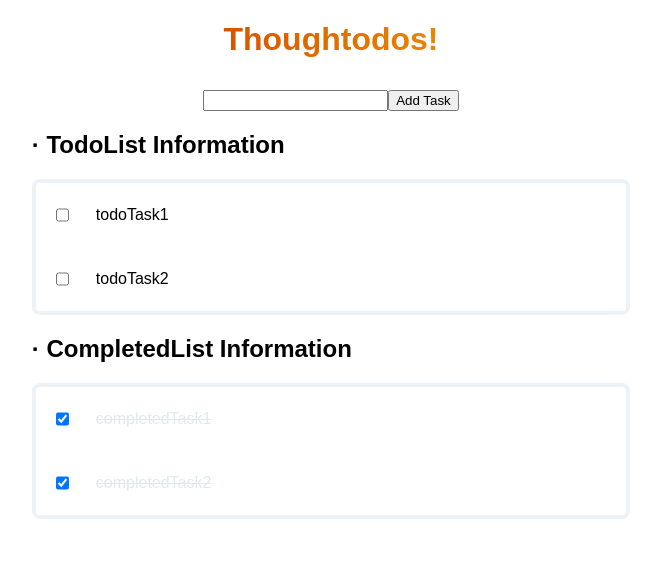
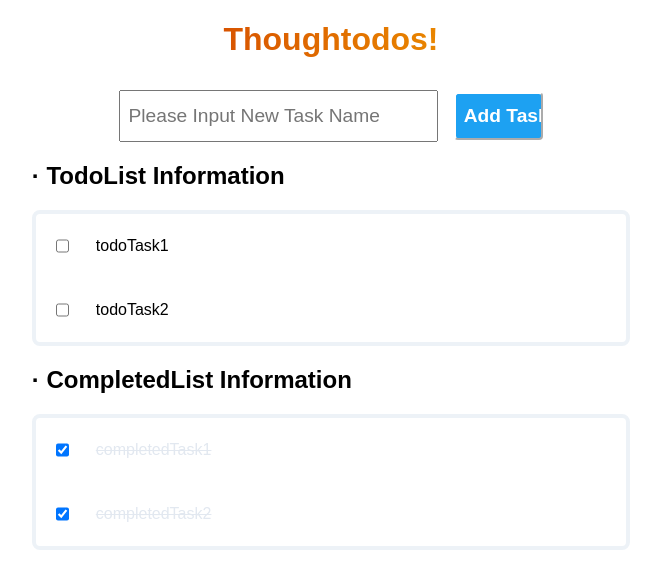
Before and after one commit to charlotte-xiao/thoughtodos, a React (Create React App) app: page / in a window 1280 px wide. Shown: the top 588 px of the page, without its empty margins (309-970 px from the left). Built offline with nearby package versions, Linux system fonts and the light colour scheme.

Commit message:
<feat, xs, [E-3]>: add css style for AddTask component

```diff
--- a/src/component/AddTask/index.tsx
+++ b/src/component/AddTask/index.tsx
@@ -1,5 +1,27 @@
 import React, {ChangeEvent} from "react";
 import Task from "../../models/Task";
+import styled from "styled-components";
+
+const Input = styled.input`
+  font-size: larger;
+  width: 50%;
+  height: 2rem;
+  padding: 0.5rem;
+`;
+
+const Button = styled.input`
+  color: white;
+  font-size: larger;
+  font-weight: bolder;
+  background-color: rgb(29, 161, 242);
+  width: 15%;
+  height: 3rem;
+  padding: 0.5rem;
+  margin-left: 1rem;
+  border-color: white;
+  border-radius: 0.25rem;
+`;
+
 
 export default class AddTask extends React.Component<any, any> {
 
@@ -27,8 +49,8 @@ export default class AddTask extends React.Component<any, any> {
     render() {
         return (
             <>
-                <input type="text" value={this.state.name} onChange={this.toggleTaskName}/>
-                <input type="button" onClick={this.addNewTask} value="Add Task"/>
+                <Input type="text" value={this.state.name} onChange={this.toggleTaskName} placeholder="Please Input New Task Name"/>
+                <Button type="button" onClick={this.addNewTask} value="Add Task"/>
             </>);
     }
 
--- a/src/component/TaskItem/index.tsx
+++ b/src/component/TaskItem/index.tsx
@@ -2,6 +2,7 @@ import React from "react";
 import styled from "styled-components";
 
 const Item = styled.div`
+  height: 4rem;
   line-height: 4rem;
   padding: 0 1rem;
   display: flex;
```
